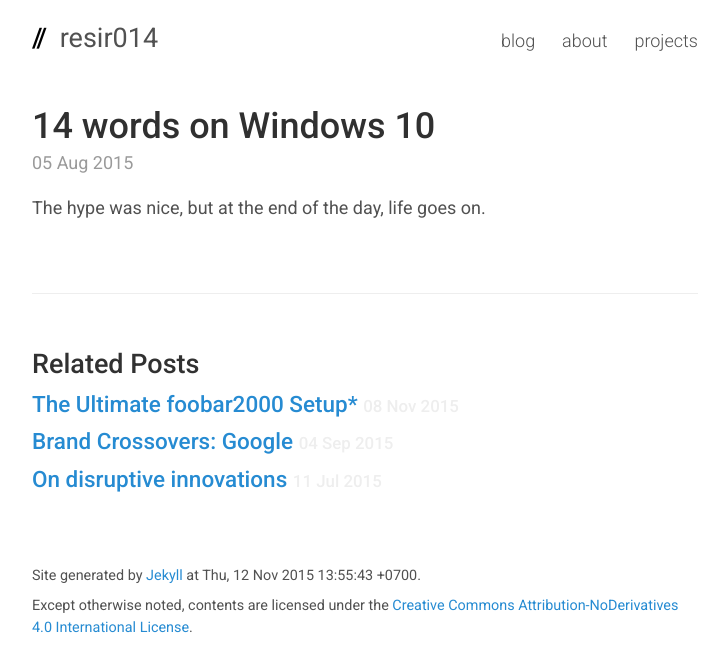
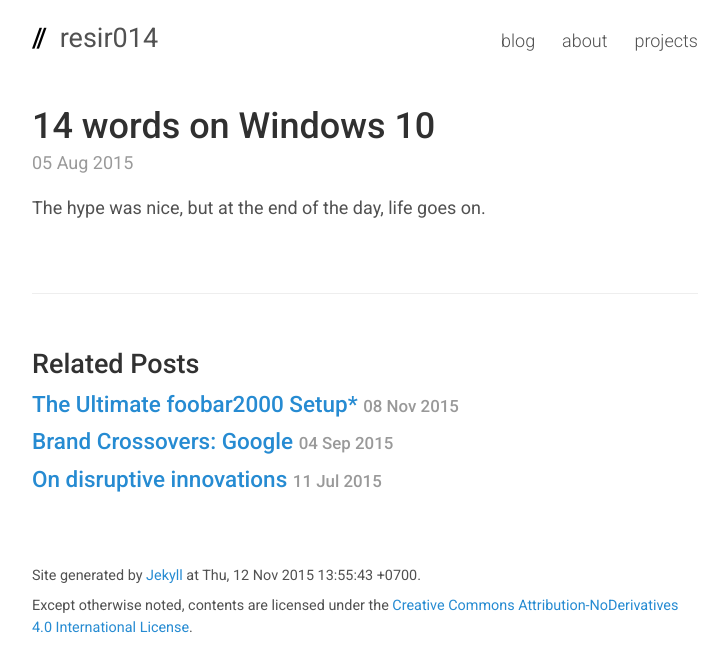
Before and after one commit to resir014/resir014.github.io, a Jekyll site: the page built from _posts/2015-08-05-14-words-on-windows-10.md, in a window 1280 px wide. Shown: the top 672 px of the page, without its empty margins (275-1003 px from the left). Built offline with Jekyll 4.4.1, drawn with Linux system fonts in a browser that asks for light colours; nearby versions of some CDN libraries; comment, search, counter and statistics services are not loaded.

Commit message:
Fixed some variables

```diff
--- a/_sass/utils/_variables.scss
+++ b/_sass/utils/_variables.scss
@@ -56,7 +56,7 @@ $code-pygments-lineno-text-color: #999;
 $post-title-color: #303030;
 $post-date-color: #9a9a9a;
 $post-related-border-color: #eee;
-$post-related-small-text-color: $post-related-border-color;
+$post-related-small-text-color: #999;
 
 // Pagination
 $pagination-text-color: #ccc;
```
